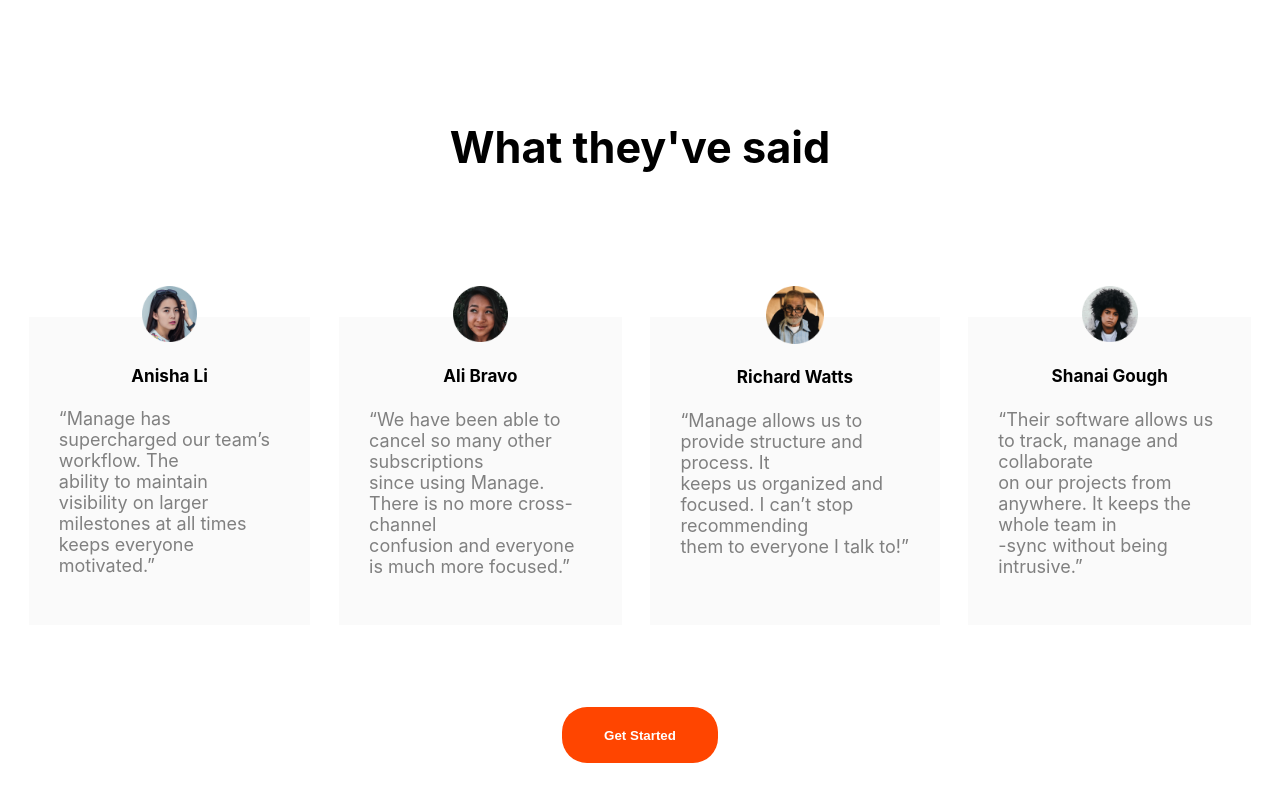
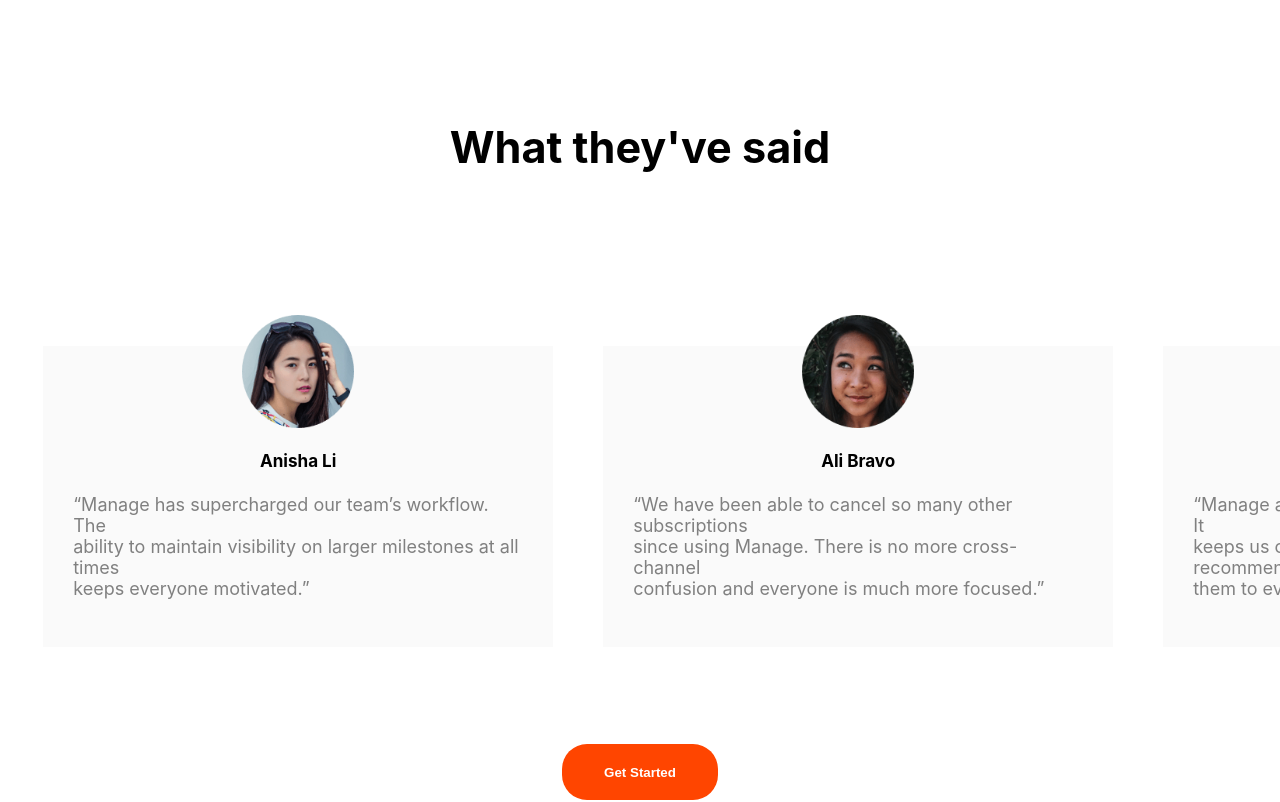
Before and after one commit to nathanabramov1/manage-landing-page, a React (Create React App) app in the folder manage-landing-page/: page / in a window 1280 px wide. Shown: the part 1260-2062 px from the top of the page. Built offline with nearby package versions, Linux system fonts and the light colour scheme.

Commit message:
not done

```diff
--- a/manage-landing-page/package.json
+++ b/manage-landing-page/package.json
@@ -9,6 +9,7 @@
     "react": "^18.2.0",
     "react-dom": "^18.2.0",
     "react-scripts": "5.0.1",
+    "swiper": "^10.1.0",
     "web-vitals": "^2.1.4"
   },
   "scripts": {
--- a/manage-landing-page/src/App.css
+++ b/manage-landing-page/src/App.css
@@ -26,6 +26,7 @@
   position: sticky;
   top: 0;
   background-color: white;
+  z-index: 100;
 
 }
 
@@ -150,9 +151,9 @@
 
 .testimonials{
   display: flex;
- justify-content: center;
- margin: 1em;
-}
+  justify-content: center;
+   margin: 1em;
+  }
 
 .comments{
   font-size: 5px;
@@ -167,8 +168,11 @@
 
 .test{
   background-color: hsl(0, 0%, 98%);
-  margin: 1em;
   padding: 30px;
+  margin-top: 2.5em;
+  width: 550px;
+  margin: 3em;
+  z-index: 1;
 }
 
 .name{
--- a/manage-landing-page/src/App.jsx
+++ b/manage-landing-page/src/App.jsx
@@ -1,25 +1,22 @@
-
-import openButton from './images/icon-hamburger.svg';
-import logo from './images/logo.svg';
-import logo2 from './images/logo2.svg';
-import anisha from './images/avatar-anisha.png'
-import ali from './images/avatar-ali.png'
-import richard from './images/avatar-richard.png'
-import shanai from './images/avatar-shanai.png'
-import charts from './images/illustration-intro.svg';
-import facebook from './images/icon-facebook.svg';
-import twitter from './images/icon-twitter.svg';
-import youtube from './images/icon-youtube.svg';
-import pinterest from './images/icon-pinterest.svg';
-import instagram from './images/icon-instagram.svg';
-import { Suspense, useState } from 'react';
-import './App.css';
-import './AppMedia.css';
+import openButton from "./images/icon-hamburger.svg";
+import logo from "./images/logo.svg";
+import logo2 from "./images/logo2.svg";
+import charts from "./images/illustration-intro.svg";
+import facebook from "./images/icon-facebook.svg";
+import twitter from "./images/icon-twitter.svg";
+import youtube from "./images/icon-youtube.svg";
+import pinterest from "./images/icon-pinterest.svg";
+import instagram from "./images/icon-instagram.svg";
+import { Suspense } from "react";
+import "./App.css";
+import "./AppMedia.css";
+import "./swiper.jsx";
+import Swiper from "./swiper.jsx";
 
 function OpenButton() {
-  return(
-    <div className={active}>
-    <ul>
+  return (
+    <div>
+      <ul className="navigation">
         <li>Pricing</li>
         <li>Product</li>
         <li>About Us</li>
@@ -27,211 +24,225 @@
         <li>Community</li>
       </ul>
     </div>
-  )
+  );
 }
 
-function MyButton(){
-  return(
-    <div className='buttonDiv'>
-      <button className='button'>Get Started</button>
+function MyButton() {
+  return (
+    <div className="buttonDiv">
+      <button className="button">Get Started</button>
     </div>
-  )
+  );
 }
 
-function MyButton1(){
-  return(
-    <div className='buttonDiv1'>
-      <button className='button1'>Get Started</button>
+function MyButton1() {
+  return (
+    <div className="buttonDiv1">
+      <button className="button1">Get Started</button>
     </div>
-  )
+  );
 }
 
-function InputField(){
-  return(
-    <input type="email" autocomplete="on" name="email" class="input" placeholder="Updates in your inbox..."></input>
-  )
+function InputField() {
+  return (
+    <input
+      type="email"
+      autocomplete="on"
+      name="email"
+      class="input"
+      placeholder="Updates in your inbox..."
+    ></input>
+  );
 }
 
-function Mybutton2(){
-  return(
-    <div className='buttonDiv2'>
-      <button className='button2'>Get Started</button>
+function Mybutton2() {
+  return (
+    <div className="buttonDiv2">
+      <button className="button2">Get Started</button>
     </div>
-  )
+  );
 }
 
-function Mybutton3(){
-  return(
-    <div className='buttonDiv3'>
-      <button className='button3'>Get Started</button>
+function Mybutton3() {
+  return (
+    <div className="buttonDiv3">
+      <button className="button3">Get Started</button>
     </div>
-  )
+  );
 }
 
-function Navbar(){
-  return(
-    <div className='navbar'>
+function Navbar() {
+  return (
+    <div className="navbar">
       <nav>
         <ul>
-            <li><a href="">Pricing</a></li>
-            <li><a href="">Product</a></li>
-            <li><a href="">About Us</a></li>
-            <li><a href="">Careers</a></li>
-            <li><a href="">Community</a></li>
+          <li>
+            <a href="">Pricing</a>
+          </li>
+          <li>
+            <a href="">Product</a>
+          </li>
+          <li>
+            <a href="">About Us</a>
+          </li>
+          <li>
+            <a href="">Careers</a>
+          </li>
+          <li>
+            <a href="">Community</a>
+          </li>
         </ul>
       </nav>
     </div>
-  )
+  );
 }
 
 function Website() {
-  const [active, setActive] = useState('container');
-  //still have to fix my use state//
+  //const [active, setActive] = useState('container');
+
   return (
     <Suspense fallback={<img src={logo}></img>}>
-    <div className='container'>
-    <div className='nav'>
+      <div className="container">
+        <div className="nav">
           <div>
-        <img className='logo' src={logo} alt="logo" />
+            <img className="logo" src={logo} alt="logo" />
           </div>
           <Navbar></Navbar>
           <MyButton1></MyButton1>
-      <img className='open' src={openButton} alt="open" onClick={OpenButton} />
+          <img
+            className="open"
+            src={openButton}
+            alt="open"
+            onClick={OpenButton}
+          />
         </div>
 
         <section>
-      <div className='left-right'>
-        <div className='left'>
-          <h1>Bring everyone <br /> together to build <br />better products</h1>
-          <p className='p-tag'> Manage makes it simple for software teams <br /> to plan day-to-day
-          tasks while keeping the <br /> larger team goals in view.</p>
+          <div className="left-right">
+            <div className="left">
+              <h1>
+                Bring everyone <br /> together to build <br />
+                better products
+              </h1>
+              <p className="p-tag">
+                {" "}
+                Manage makes it simple for software teams <br /> to plan
+                day-to-day tasks while keeping the <br /> larger team goals in
+                view.
+              </p>
               <MyButton></MyButton>
             </div>
-        <div className='right'>
-          <img className='charts' src={charts} alt="charts" />
+            <div className="right">
+              <img className="charts" src={charts} alt="charts" />
             </div>
           </div>
         </section>
 
         <section>
-      <div className='left-right2'>
-        <div className='left2'>
-          <h2 className='header2'>What's diffrent about <br />Manage?</h2>
-          <p className='p-tag'>Manage provides all the functionality your <br /> team needs, without
-          the complexity. Our <br /> software is tailor-made for modern digital <br />
-          product teams. </p>
+          <div className="left-right2">
+            <div className="left2">
+              <h2 className="header2">
+                What's diffrent about <br />
+                Manage?
+              </h2>
+              <p className="p-tag">
+                Manage provides all the functionality your <br /> team needs,
+                without the complexity. Our <br /> software is tailor-made for
+                modern digital <br />
+                product teams.{" "}
+              </p>
             </div>
-        <div className='right2'>
-        <div className='rightInfo'>
-            <p className='numtag'>01</p>
+            <div className="right2">
+              <div className="rightInfo">
+                <p className="numtag">01</p>
                 <h4>Track company-wide progress</h4>
               </div>
-  <p>See how your day-to-day tasks fit into the wider vision. <br /> Go from
-  tracking progress at the milestone level all the <br /> way done to the
-  smallest of details. Never lose sight of <br /> the bigger picture again.</p>
-          <div className='rightInfo'>
-          <p className='numtag'>02</p>
+              <p>
+                See how your day-to-day tasks fit into the wider vision. <br />{" "}
+                Go from tracking progress at the milestone level all the <br />{" "}
+                way done to the smallest of details. Never lose sight of <br />{" "}
+                the bigger picture again.
+              </p>
+              <div className="rightInfo">
+                <p className="numtag">02</p>
                 <h4>Advanced built-in reports</h4>
               </div>
-  <p>Set internal delivery estimates and track progress toward <br /> company
-  goals. Our customisable dashboard helps you <br /> build out the reports
-  you need to keep key stakeholders <br /> informed.</p>
-          <div className='rightInfo'>
-          <p className='numtag'>03</p>
+              <p>
+                Set internal delivery estimates and track progress toward <br />{" "}
+                company goals. Our customisable dashboard helps you <br /> build
+                out the reports you need to keep key stakeholders <br />{" "}
+                informed.
+              </p>
+              <div className="rightInfo">
+                <p className="numtag">03</p>
                 <h4>Everything you need in one place</h4>
               </div>
-  <p>Stop jumping from one service to another to <br /> communicate, store files,
-  track tasks and share <br /> documents. Manage offers an all-in-one team <br />
-  productivity solution.</p>
+              <p>
+                Stop jumping from one service to another to <br /> communicate,
+                store files, track tasks and share <br /> documents. Manage
+                offers an all-in-one team <br />
+                productivity solution.
+              </p>
             </div>
           </div>
         </section>
 
-    <section>
-      <h2 className='header3'>What they've said</h2>
-      <div className='testimonials'>
-        <div className='test'>
-          <img className='people' src={anisha} alt="anisha" />
-          <h4 className='name'>Anisha Li</h4>
-          <p className='commments'>“Manage has supercharged our team’s workflow. The <br /> ability to maintain
-          visibility on larger milestones at all times <br /> keeps everyone motivated.”</p>
-        </div>
-        <div className='test'>
-          <img className='people' src={ali} alt="ali" />
-          <h4 className='name'>Ali Bravo</h4>
-          <p className='commments'>“We have been able to cancel so many other subscriptions <br /> since using
-         Manage. There is no more cross-channel <br /> confusion and everyone is much
-         more focused.”</p>
-        </div>
-        <div className='test'>
-          <img className='people' src={richard} alt="richard" />
-          <h4 className='name'>Richard Watts</h4>
-          <p className='commments'>“Manage allows us to provide structure and process. It <br /> keeps us organized
-          and focused. I can’t stop recommending <br /> them to everyone I talk to!”</p>
-        </div>
-        <div className='test'>
-          <img className='people' src={shanai} alt="shanai" />
-          <h4 className='name'>Shanai Gough</h4>
-          <p className='commments'>“Their software allows us to track, manage and collaborate <br /> on our projects
-          from anywhere. It keeps the whole team in <br />-sync without being intrusive.”</p>
-        </div>
-      </div>
+        <Swiper></Swiper>
         <Mybutton2></Mybutton2>
-    </section>
 
-    <section className='section4'>
-      <div className='sec4Div'>
-        <h2 className='h24'>Simplify how your team <br />works today.</h2>
+        <section className="section4">
+          <div className="sec4Div">
+            <h2 className="h24">
+              Simplify how your team <br />
+              works today.
+            </h2>
             <Mybutton3></Mybutton3>
           </div>
         </section>
 
-    <footer className='footer'>
-      <div className='footerDiv'>
-      <div className='footerDiv1'>
-      <img className='logo2' src={logo2} alt="logo2" />
-      <div className='icons'>
-    <img className='facebook' src={facebook} alt="facebook" />
-    <img className='youtube' src={youtube} alt="youtube" />
-    <img className='twitter' src={twitter} alt="twitter" />
-    <img className='pinterest' src={pinterest} alt="pinterest" />
-    <img className='instagram' src={instagram} alt="instagram" />
+        <footer className="footer">
+          <div className="footerDiv">
+            <div className="footerDiv1">
+              <img className="logo2" src={logo2} alt="logo2" />
+              <div className="icons">
+                <img className="facebook" src={facebook} alt="facebook" />
+                <img className="youtube" src={youtube} alt="youtube" />
+                <img className="twitter" src={twitter} alt="twitter" />
+                <img className="pinterest" src={pinterest} alt="pinterest" />
+                <img className="instagram" src={instagram} alt="instagram" />
               </div>
             </div>
 
-      <div className='footerdiv2'>
-        <ul className='nav2'>
+            <div className="footerdiv2">
+              <ul className="nav2">
                 <li>Home</li>
                 <li>Pricing</li>
                 <li>Products</li>
                 <li>About Us</li>
               </ul>
             </div>
-      <div className='footerDiv3'>
-        <ul className='nav3'>
+            <div className="footerDiv3">
+              <ul className="nav3">
                 <li>Careers</li>
                 <li>Community</li>
                 <li>Privacy Policy</li>
               </ul>
             </div>
 
-      <div className='footerDiv4'>
-        <div className='inputarea'>
+            <div className="footerDiv4">
+              <div className="inputarea">
                 <InputField></InputField>
-        <button className='button4'>Go</button>
+                <button className="button4">Go</button>
               </div>
-
             </div>
           </div>
           <div>
-          <p className='copyright'>Copyright 2020. All Rights Reserved</p>
+            <p className="copyright">Copyright 2020. All Rights Reserved</p>
           </div>
-
         </footer>
       </div>
     </Suspense>
-  )
+  );
 }
 
-
 export default Website;
--- a/manage-landing-page/src/AppMedia.css
+++ b/manage-landing-page/src/AppMedia.css
@@ -1,12 +1,22 @@
 @media (min-width: 2400px) {
     html{
         font-size: 120%;
+    }
+    .test{
+        width: 800px;
+    }
+
+}
+@media (min-width: 2000px) {
+    .test{
+        width: 780px;
     }
 }
 
 @media (min-width: 1700px) {
     html{
         font-size: 110%;
+
     }
     .left-right{
         display: flex;
@@ -26,18 +36,34 @@
     .left{
         margin-right: 10em;
     }
+    .test{
+        width: 620px;
+    }
+
 }
 
 @media (max-width: 1500px) {
     html{
         font-size: 90%;
     }
+    .test{
+        width: 450px;
+    }
+
 
 }
+
+
 
 @media (max-width: 1200px) {
     html{
         font-size: 80%;
+    }
+    .people{
+        font-size: 80%;
+    }
+    .test{
+        width: 420px;
     }
 }
 
@@ -72,6 +98,9 @@
         padding: 1.56em;
         padding-left: 2.5em;
         padding-right: 2.5em;
+    }
+    .test{
+        width: 380px;
     }
 }
 
@@ -108,6 +137,9 @@
         padding-left: 2em;
         padding-right: 2em
     }
+    .test{
+        width: 350px;
+    }
 }
 
 @media (max-width:870px){
@@ -143,6 +175,9 @@
         padding: 1.1em;
         padding-left: 1.5em;
         padding-right: 1.5em
+    }
+    .test{
+        width: 320px;
     }
 
 
@@ -243,4 +278,5 @@
      transform: translateX(100%);
 
     }
+
 }
--- /dev/null
+++ b/manage-landing-page/src/swiper.jsx
@@ -0,0 +1,82 @@
+// Import Swiper React components
+import { Swiper, SwiperSlide } from 'swiper/react';
+import anisha from './images/avatar-anisha.png'
+import ali from './images/avatar-ali.png'
+import richard from './images/avatar-richard.png'
+import shanai from './images/avatar-shanai.png'
+
+// Import Swiper styles
+import 'swiper/css';
+
+export default () => {
+  return (
+    <section className='swiperSec'>
+        <h2 className='header3'>What they've said</h2>
+
+    <Swiper
+      spaceBetween={400}
+      slidesPerView={3}
+      onSlideChange={() => console.log('slide change')}
+      onSwiper={(swiper) => console.log(swiper)}
+    >
+        <div className='testimonials'>
+      <SwiperSlide><div className='test'>
+    <img className='people' src={anisha} alt="anisha" />
+    <h4 className='name'>Anisha Li</h4>
+    <p className='commments'>“Manage has supercharged our team’s workflow. The <br /> ability to maintain
+    visibility on larger milestones at all times <br /> keeps everyone motivated.”</p>
+  </div></SwiperSlide>
+      <SwiperSlide><div className='test'>
+    <img className='people' src={ali} alt="ali" />
+    <h4 className='name'>Ali Bravo</h4>
+    <p className='commments'>“We have been able to cancel so many other subscriptions <br /> since using
+   Manage. There is no more cross-channel <br /> confusion and everyone is much
+   more focused.”</p>
+  </div></SwiperSlide>
+      <SwiperSlide><div className='test'>
+    <img className='people' src={richard} alt="richard" />
+    <h4 className='name'>Richard Watts</h4>
+    <p className='commments'>“Manage allows us to provide structure and process. It <br /> keeps us organized
+    and focused. I can’t stop recommending <br /> them to everyone I talk to!”</p>
+  </div></SwiperSlide>
+      <SwiperSlide><div className='test'>
+    <img className='people' src={shanai} alt="shanai" />
+    <h4 className='name'>Shanai Gough</h4>
+    <p className='commments'>“Their software allows us to track, manage and collaborate <br /> on our projects
+    from anywhere. It keeps the whole team in <br />-sync without being intrusive.”</p>
+  </div></SwiperSlide>
+  </div>
+    </Swiper>
+
+    </section>
+  );
+};
+
+
+
+
+//   <div className='test'>
+//     <img className='people' src={anisha} alt="anisha" />
+//     <h4 className='name'>Anisha Li</h4>
+//     <p className='commments'>“Manage has supercharged our team’s workflow. The <br /> ability to maintain
+//     visibility on larger milestones at all times <br /> keeps everyone motivated.”</p>
+//   </div>
+//   <div className='test'>
+//     <img className='people' src={ali} alt="ali" />
+//     <h4 className='name'>Ali Bravo</h4>
+//     <p className='commments'>“We have been able to cancel so many other subscriptions <br /> since using
+//    Manage. There is no more cross-channel <br /> confusion and everyone is much
+//    more focused.”</p>
+//   </div>
+//   <div className='test'>
+//     <img className='people' src={richard} alt="richard" />
+//     <h4 className='name'>Richard Watts</h4>
+//     <p className='commments'>“Manage allows us to provide structure and process. It <br /> keeps us organized
+//     and focused. I can’t stop recommending <br /> them to everyone I talk to!”</p>
+//   </div>
+//   <div className='test'>
+//     <img className='people' src={shanai} alt="shanai" />
+//     <h4 className='name'>Shanai Gough</h4>
+//     <p className='commments'>“Their software allows us to track, manage and collaborate <br /> on our projects
+//     from anywhere. It keeps the whole team in <br />-sync without being intrusive.”</p>
+//   </div>
```
Also changed, not shown: 1 other file (tests, documents, lock files or other folders). Lines whose indentation alone changed are shown as unchanged.
